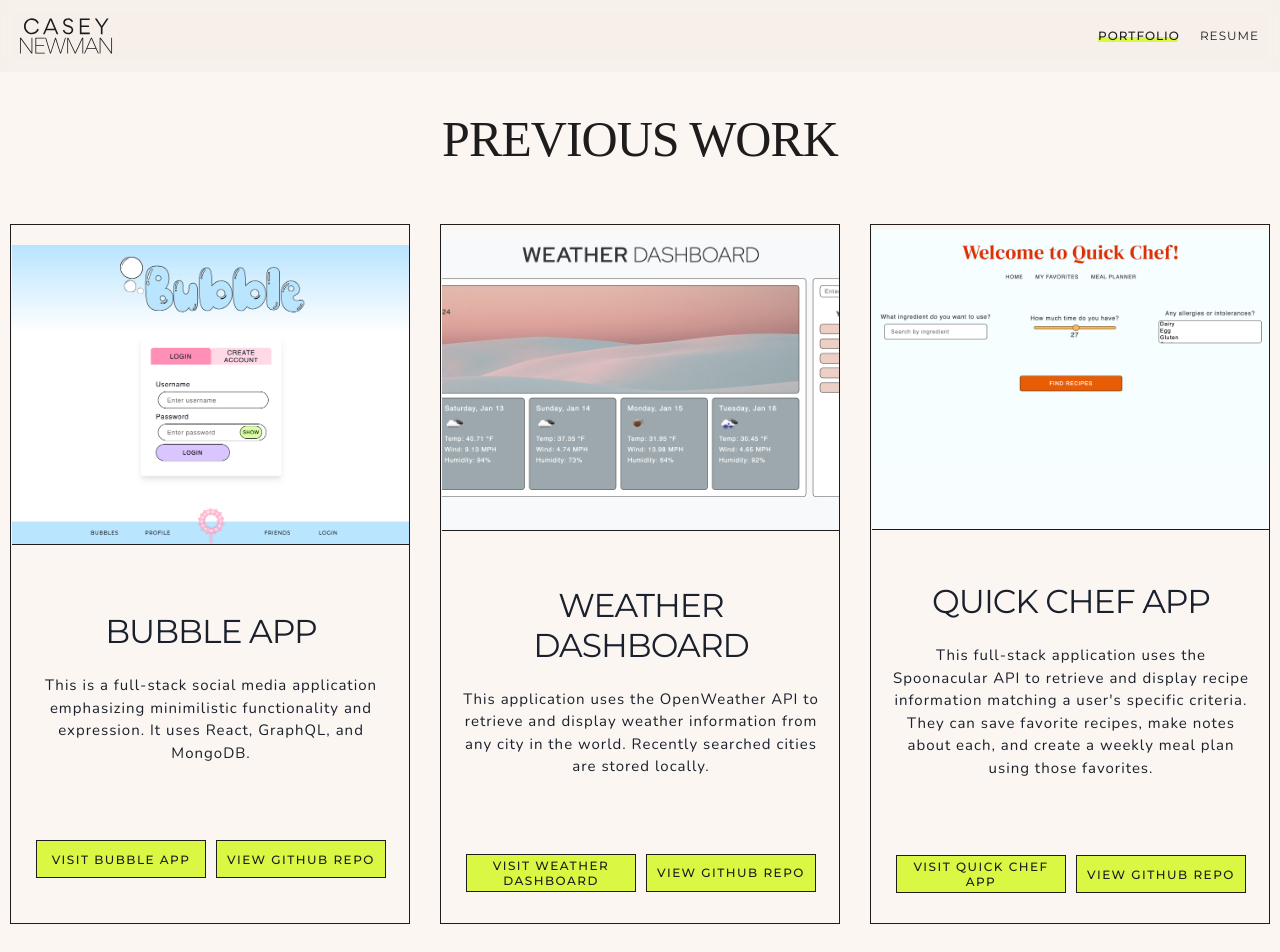
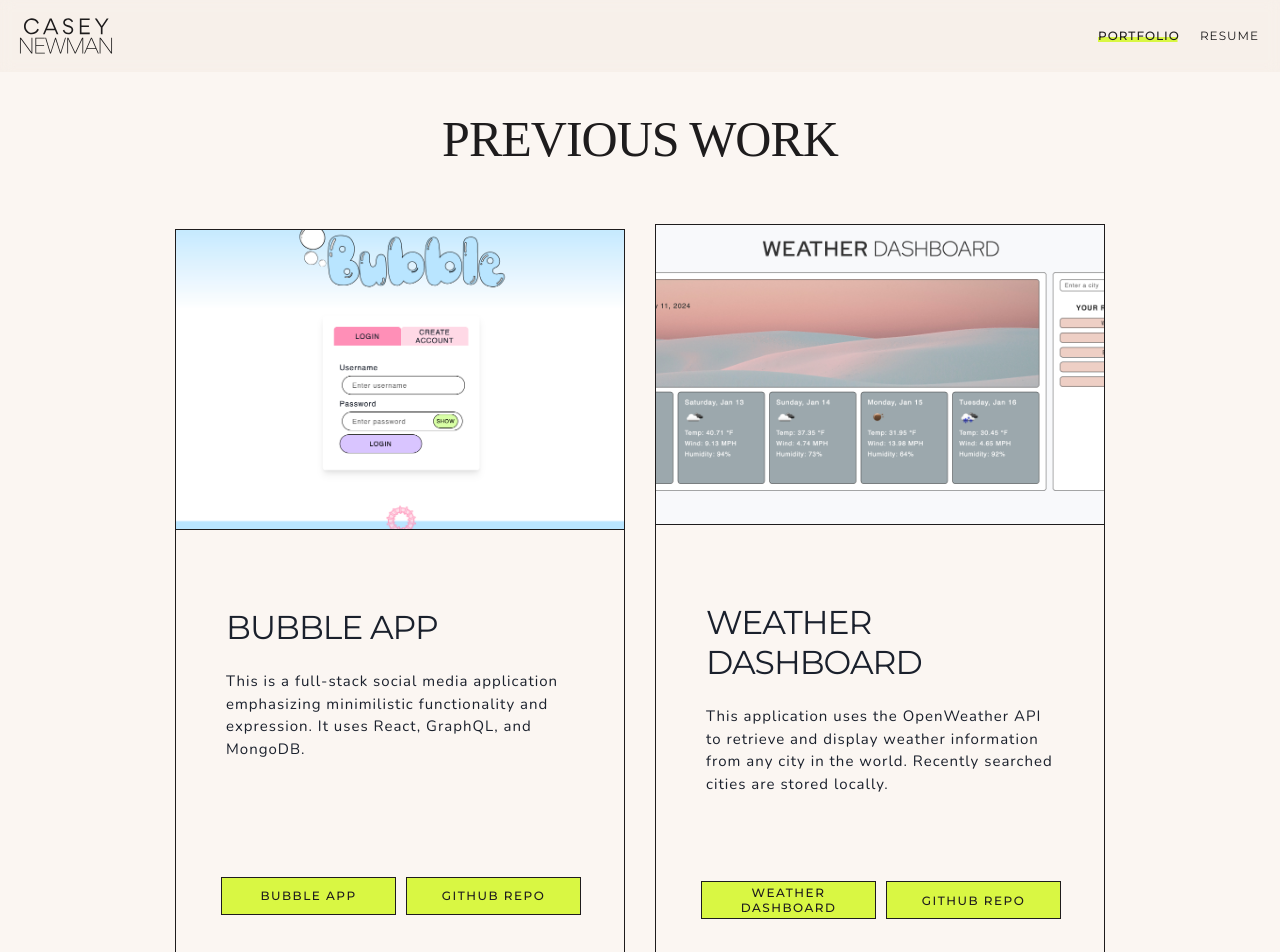
Before and after one commit to caseynewman/react-portfolio, a React (Vite) app: page /portfolio in a window 1280 px wide. Shown: the top 952 px of the page. Built offline with nearby package versions, Linux system fonts and the light colour scheme; a web font is replaced by a local one.

Commit message:
adjusting styling for project cards

```diff
--- a/src/components/Project/index.jsx
+++ b/src/components/Project/index.jsx
@@ -83,7 +83,7 @@ export default function Project() {
                     borderRadius={0}
                     border={'1px solid #1e1c1d'}
                     backgroundColor={''}
-                    align={'center'}
+                    // align={'center'}
                 >
                     <Image
                         className='project-image'
@@ -94,18 +94,22 @@ export default function Project() {
                         alt={project.altText}
                     />
                     <Stack className='project-body'>
-                        <CardBody>
+                        <CardBody
+                            padding={30}
+                            align={'left'}
+                        >
                             <h2 className='project-title' size='md'>{project.title}</h2>
                             <Text py='2'>
                                 {project.blurb}
                             </Text>
                         </CardBody>
                         <CardFooter className='project-footer'>
-                            <MyButton href={project.projectLink} target="_blank">
-                                Visit {project.title}
+                            <MyButton href={project.projectLink} target="_blank"
+                                maxW={'30%'}>
+                                {project.title}
                             </MyButton>
                             <MyButton href={project.repoLink} target="_blank">
-                                View GitHub Repo
+                                GitHub Repo
                             </MyButton>
                         </CardFooter>
                     </Stack>
--- a/src/components/Project/style.css
+++ b/src/components/Project/style.css
@@ -1,7 +1,7 @@
 .project-container {
     display: flex;
     flex-direction: column;
-    max-width: 90%;
+    max-width: 330px;
 }
 
 .project-container h2 {
@@ -11,6 +11,14 @@
 .project-image {
     max-height: 300px;
     border-bottom: 1px solid #1e1c1d;
+}
+
+.project-body {
+    display: flex;
+    flex-direction: column;
+    justify-content: space-between;
+    max-width: 400px;
+    min-height: 430px;
 }
 
 .project-footer {
@@ -27,19 +35,23 @@
         flex-wrap: wrap;
         justify-content: center;
         gap: 30px;
+        max-width: 1100px;
+    }
+
+    .project-image {
+        min-width: 450px;
+    }
+
+    .project-body {
+        min-width: 450px;
+        padding: 20px;
     }
 
     .project-container {
         flex-direction: row;
-        justify-content: space-evenly;
-        /* max-width: 1100px; */
-        max-width: 400px;
-        min-height: 700px;
+        /* min-width: 267px; */
+        min-width: 450px !important;
         flex-wrap: wrap;
-    }
-
-    .project-body {
-        max-width: 400px;
     }
 
     .project-footer {
```
